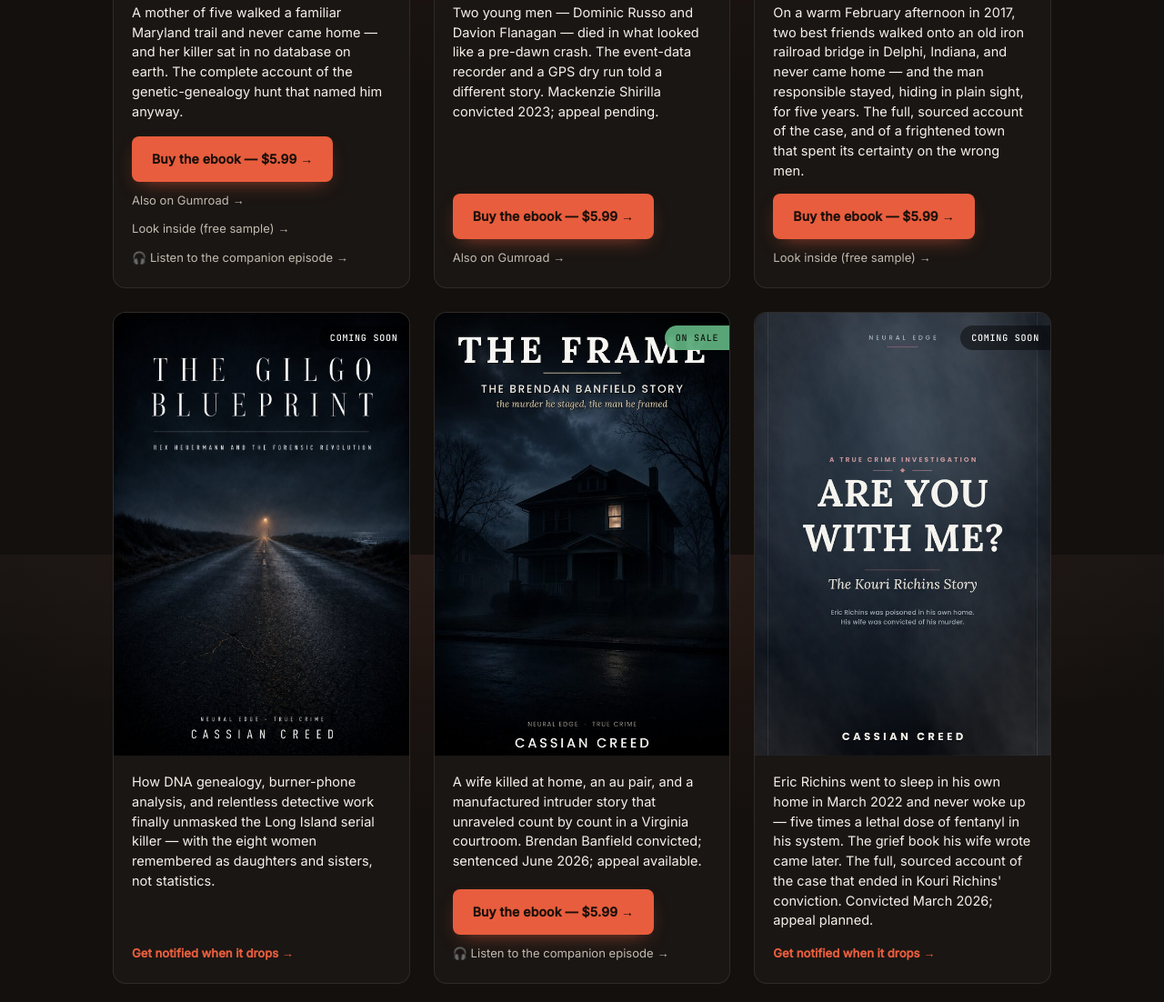
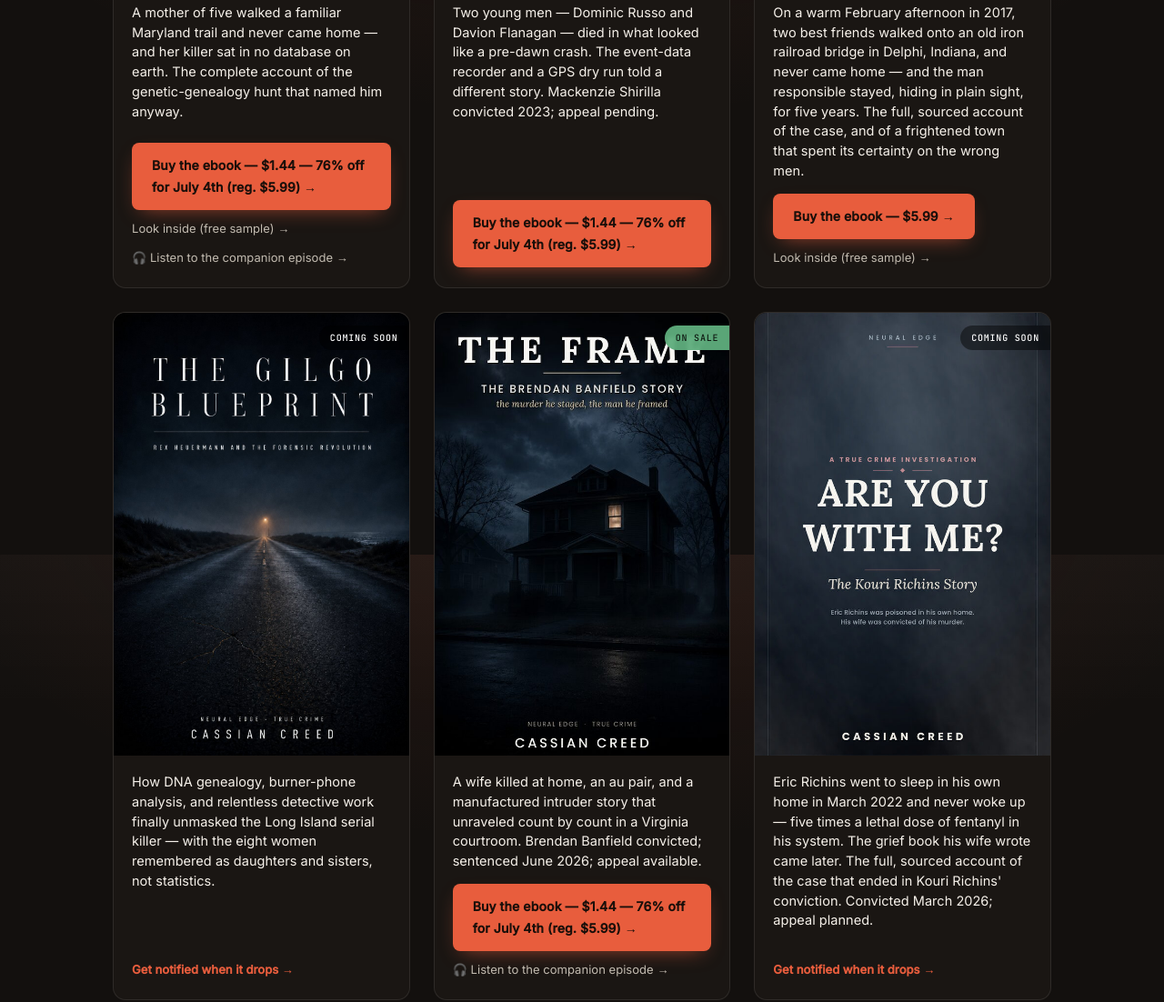
Before and after one commit to cassiancreed/cassiancreed-astro, an Astro site: page /books in a window 1280 px wide. Shown: the part 990-2092 px from the top of the page at 91% size. Built offline with nearby package versions, Linux system fonts and the light colour scheme; Astro itself is replaced by a stand-in of ours.

Commit message:
July 4th promo: $1.44 on Trail/No Accident/Frame, drop Gumroad alt links

```diff
--- a/src/pages/books.astro
+++ b/src/pages/books.astro
@@ -4,22 +4,22 @@ const books = [
   {
     title: "The Trail", series: "Case File 001", sub: "The Murder of Rachel Morin",
     hook: "A mother of five walked a familiar Maryland trail and never came home — and her killer sat in no database on earth. The complete account of the genetic-genealogy hunt that named him anyway.",
-    status: "On sale", theme: "rust", price: "$5.99",
+    status: "On sale", theme: "rust", price: "$1.44 — 76% off for July 4th (reg. $5.99)",
     cover: "/covers/the-trail.jpg",
     coverAlt: "Book cover of The Trail: The Murder of Rachel Morin by Cassian Creed — a wooded walking trail at twilight",
     buy: "https://cassiancreed.beehiiv.com/products/the-trail-the-murder-of-rachel-morin?utm_source=website&utm_medium=landing&utm_campaign=the_trail",
-    buyAlt: "https://creedcaster5.gumroad.com/l/xbgnhg?utm_source=website&utm_medium=landing&utm_campaign=the_trail",
+    buyAlt: null,
     sample: "/the-trail/",
     listen: "https://open.spotify.com/episode/6UJivvOBmuoYbMIJzqu67d"
   },
   {
     title: "No Accident", series: "Case File 002", sub: "The Mackenzie Shirilla Story",
     hook: "Two young men — Dominic Russo and Davion Flanagan — died in what looked like a pre-dawn crash. The event-data recorder and a GPS dry run told a different story. Mackenzie Shirilla convicted 2023; appeal pending.",
-    status: "On sale", theme: "steel", price: "$5.99",
+    status: "On sale", theme: "steel", price: "$1.44 — 76% off for July 4th (reg. $5.99)",
     cover: "/covers/no-accident.jpg",
     coverAlt: "Book cover of No Accident: The Mackenzie Shirilla Story by Cassian Creed — a deserted industrial street under a lone streetlight before dawn",
     buy: "https://cassiancreed.beehiiv.com/products/no-accident-the-mackenzie-shirilla-story?utm_source=website&utm_medium=landing&utm_campaign=no_accident",
-    buyAlt: "https://creedcaster5.gumroad.com/l/jsfwrv?utm_source=website&utm_medium=landing&utm_campaign=no_accident",
+    buyAlt: null,
     sample: null
   },
   {
@@ -42,7 +42,7 @@ const books = [
   {
     title: "The Frame", series: "Case File 004", sub: "The Brendan Banfield Story",
     hook: "A wife killed at home, an au pair, and a manufactured intruder story that unraveled count by count in a Virginia courtroom. Brendan Banfield convicted; sentenced June 2026; appeal available.",
-    status: "On sale", theme: "moss", price: "$5.99",
+    status: "On sale", theme: "moss", price: "$1.44 — 76% off for July 4th (reg. $5.99)",
     cover: "/covers/the-frame.jpg",
     coverAlt: "Book cover of The Frame: The Brendan Banfield Story by Cassian Creed — a dark two-story suburban house with one lit window on a rain-slicked street at night",
     buy: "https://cassiancreed.beehiiv.com/products/the-frame?utm_source=website&utm_medium=landing&utm_campaign=the_frame",
@@ -74,8 +74,7 @@ const jsonld = [
     "genre": ["True Crime", "Nonfiction"],
     "abstract": "The full, sourced account of the August 2023 murder of Rachel Morin, a mother of five killed on the Ma & Pa Trail in Harford County, Maryland, and the international investigation that identified and convicted her killer. Rachel is named in life first; every claim is tied to the public record.",
     "offers": [
-      { "@type": "Offer", "price": "5.99", "priceCurrency": "USD", "availability": "https://schema.org/InStock", "url": "https://creedcaster5.gumroad.com/l/xbgnhg", "seller": { "@id": "https://cassiancreed.com/#org" } },
-      { "@type": "Offer", "price": "5.99", "priceCurrency": "USD", "availability": "https://schema.org/InStock", "url": "https://cassiancreed.beehiiv.com/products/the-trail-the-murder-of-rachel-morin", "seller": { "@id": "https://cassiancreed.com/#org" } }
+      { "@type": "Offer", "price": "1.44", "priceCurrency": "USD", "availability": "https://schema.org/InStock", "url": "https://cassiancreed.beehiiv.com/products/the-trail-the-murder-of-rachel-morin", "seller": { "@id": "https://cassiancreed.com/#org" } }
     ]
   },
   {
@@ -92,12 +91,12 @@ const jsonld = [
     "genre": ["True Crime", "Nonfiction"],
     "abstract": "The sourced account of the 2023 Fairfax County, Virginia killings of Christine Banfield and Joseph Ryan — two victims remembered in life first — and the staged-scene prosecution that ended in Brendan Banfield's conviction. Built on court records and verified reporting, with the legal status of every person stated precisely and dated.",
     "offers": [
-      { "@type": "Offer", "price": "5.99", "priceCurrency": "USD", "availability": "https://schema.org/InStock", "url": "https://cassiancreed.beehiiv.com/products/the-frame", "seller": { "@id": "https://cassiancreed.com/#org" } }
+      { "@type": "Offer", "price": "1.44", "priceCurrency": "USD", "availability": "https://schema.org/InStock", "url": "https://cassiancreed.beehiiv.com/products/the-frame", "seller": { "@id": "https://cassiancreed.com/#org" } }
     ]
   }
 ];
 ---
-<Base title="True-crime books by Cassian Creed — The Book Library" description="Sourced, victim-first true-crime ebooks by Cassian Creed — every book carries an exclusive A.I. AL forensic analysis you won't find anywhere else. The Trail and No Accident, $5.99 each." jsonld={jsonld}>
+<Base title="True-crime books by Cassian Creed — The Book Library" description="Sourced, victim-first true-crime ebooks by Cassian Creed — every book carries an exclusive A.I. AL forensic analysis you won't find anywhere else. July 4th weekend: The Trail, No Accident & The Frame at $1.44 each." jsonld={jsonld}>
   <section class="bk-hero wrap">
     <p class="evidence evidence--accent">The Book Library</p>
     <h1 class="bk-hero__h">Every book runs the case through <span>A.I. AL</span>.</h1>
```
